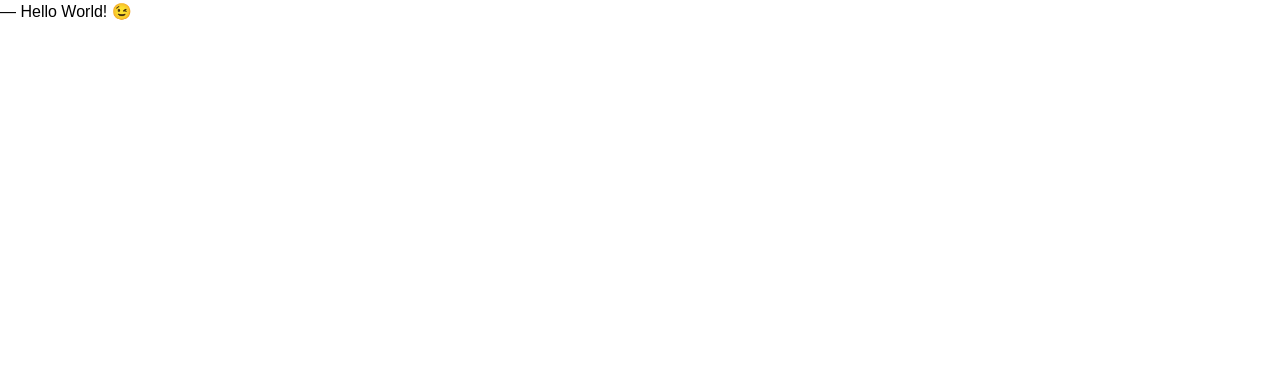
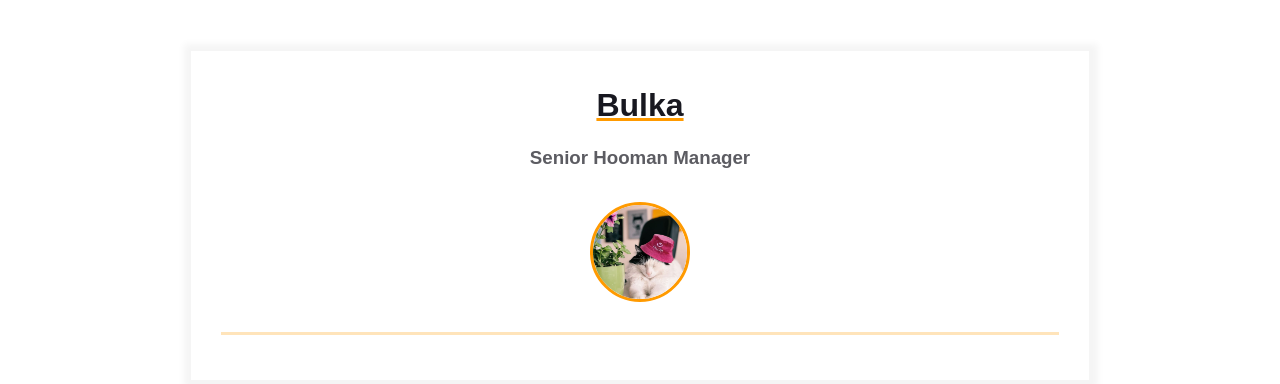
Before and after one commit to Liubomyr86/homepage, a plain HTML site: page index.html in a window 1280 px wide. Drawn offline with Linux system fonts and the light colour scheme.

Commit message:
Added primary contetnt and avatar image into index.html

```diff
--- a/index.html
+++ b/index.html
@@ -7,6 +7,25 @@
     <title>Résumé</title>
   </head>
   <body>
-    ― Hello World! &#x1F609;
+    <main>
+      <div class="resume">
+        <div class="container">
+          <div class="resume__block">
+            <h1 class="contact-info__header">Bulka</h1>
+            <h3 class="contact-info__sub-header">Senior Hooman Manager</h3>
+
+            <div class="contact_info_container fh">
+              <div class="contact-info__block"></div>
+
+              <div class="contact-info__block contact-info__block--center">
+                <img class="contact-info__avatar" src="assets/images/avatar.jpg" alt="Avatar" />
+              </div>
+
+              <div class="contact-info__block"></div>
+            </div>
+          </div>
+        </div>
+      </div>
+    </main>
   </body>
 </html>
```
Also changed, not shown: assets/images/avatar.jpg (added).
